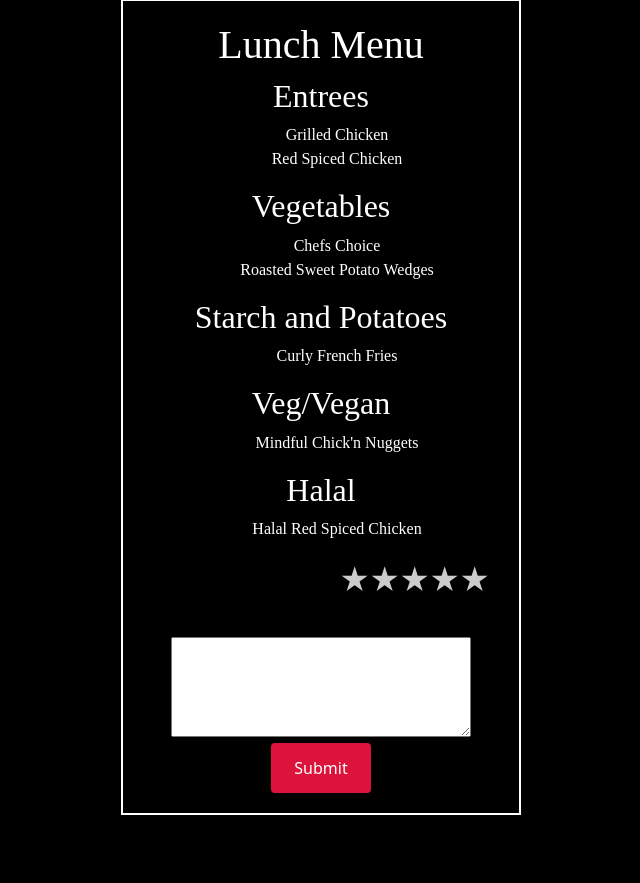
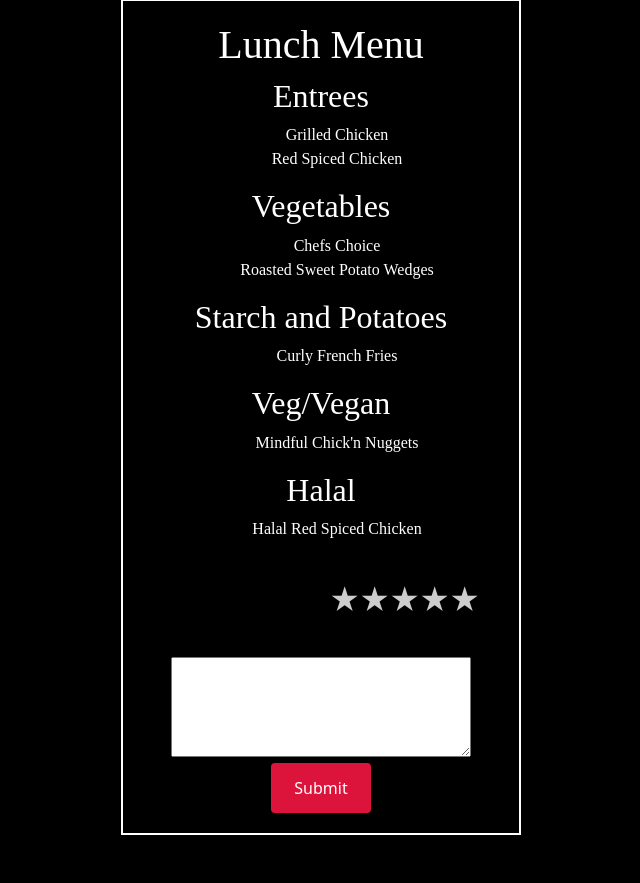
Before and after one commit to alexli2800/CS50project, a Flask app: page /lunch in a window 1280 px wide. Shown: the part 113-996 px from the top of the page, without its empty margins (319-959 px from the left). Before the commit the page ends 928 px from the top, so only its background shows below. Run offline with Flask 3, Linux system fonts and the light colour scheme; a user stored in the database is signed in; data comes from the database, SQL or seed files in the repository; some libraries are stand-ins or nearby versions.

Commit message:
Wed, Dec 6, 2023, 2:55 PM -05:00

```diff
--- a/templates/lunch.html
+++ b/templates/lunch.html
@@ -47,12 +47,11 @@
         </ul>
         <style>
             .rate {
-              height: 20px;
-              padding: 0 10px;
+              padding: 20px;
             }
             .rate:not(:checked) > input {
                 position:absolute;
-                top:-9999px;
+                top:-900px;
             }
             .rate:not(:checked) > label {
                 float:right;
```
Also changed, not shown: 1 other file.
